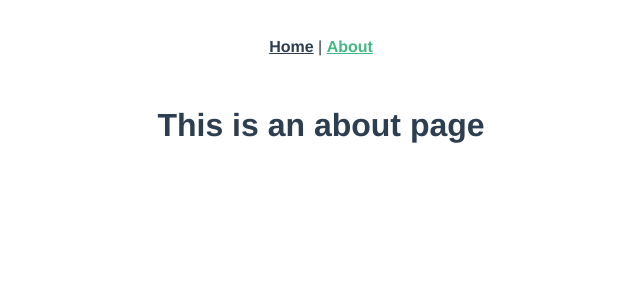
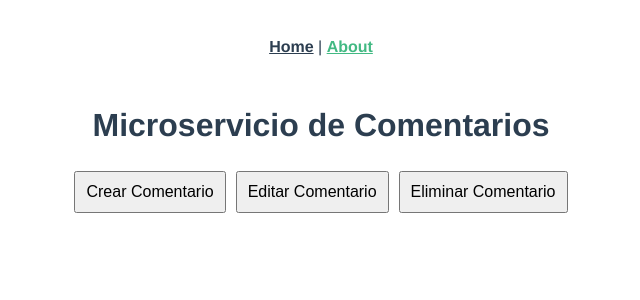
Before and after one commit to AaronZumarraga/proyecto-comentarios, a Vue app: page /#/about in a window 1280 px wide. Shown: the top 300 px of the page, without its empty margins (319-959 px from the left). Built offline with nearby package versions, Linux system fonts and the light colour scheme.

Commit message:
Creacion de proyecto y pagina de comentarios

```diff
--- a/src/views/AboutView.vue
+++ b/src/views/AboutView.vue
@@ -1,5 +1,104 @@
 <template>
-  <div class="about">
-    <h1>This is an about page</h1>
+  <div>
+    <h1>Microservicio de Comentarios</h1>
+    <button @click="mostrarCuadroCrear">Crear Comentario</button>
+    <button @click="mostrarListaEditar">Editar Comentario</button>
+    <button @click="mostrarListaEliminar">Eliminar Comentario</button>
+
+    <!-- Cuadro de Crear Comentario -->
+    <div v-if="mostrarCrear">
+      <textarea v-model="nuevoComentario" placeholder="Ingresa tu comentario"></textarea>
+      <button @click="agregarComentario">Agregar</button>
+    </div>
+
+    <!-- Lista de Editar Comentario -->
+    <div v-if="mostrarEditar">
+      <select v-model="comentarioSeleccionado">
+        <option v-for="comentario in comentarios" :key="comentario.id" :value="comentario.id">{{ comentario.contenido }}</option>
+      </select>
+      <button @click="editarComentario">Editar</button>
+    </div>
+
+    <!-- Lista de Eliminar Comentario -->
+    <div v-if="mostrarEliminar">
+      <select v-model="comentarioSeleccionadoEliminar">
+        <option v-for="comentario in comentarios" :key="comentario.id" :value="comentario.id">{{ comentario.contenido }}</option>
+      </select>
+      <button @click="eliminarComentario">Eliminar</button>
+    </div>
   </div>
 </template>
+
+<script>
+export default {
+  data() {
+    return {
+      mostrarCrear: false,
+      mostrarEditar: false,
+      mostrarEliminar: false,
+      nuevoComentario: '',
+      comentarioSeleccionado: null,
+      comentarioSeleccionadoEliminar: null,
+      comentarios: [
+        { id: 1, contenido: 'Primer comentario' },
+        { id: 2, contenido: 'Segundo comentario' },
+        // Agrega más comentarios según sea necesario
+      ],
+    };
+  },
+  methods: {
+    mostrarCuadroCrear() {
+      this.mostrarCrear = true;
+      this.mostrarEditar = false;
+      this.mostrarEliminar = false;
+    },
+    mostrarListaEditar() {
+      this.mostrarCrear = false;
+      this.mostrarEditar = true;
+      this.mostrarEliminar = false;
+    },
+    mostrarListaEliminar() {
+      this.mostrarCrear = false;
+      this.mostrarEditar = false;
+      this.mostrarEliminar = true;
+    },
+    agregarComentario() {
+      if (this.nuevoComentario.trim() !== '') {
+        this.comentarios.push({ id: this.comentarios.length + 1, contenido: this.nuevoComentario });
+        this.nuevoComentario = '';
+        this.mostrarCrear = false;
+      }
+    },
+    editarComentario() {
+      // Implementa la lógica para editar el comentario seleccionado
+      alert("Función para editar comentario");
+      this.mostrarEditar = false;
+    },
+    eliminarComentario() {
+      // Implementa la lógica para eliminar el comentario seleccionado
+      alert("Función para eliminar comentario");
+      this.mostrarEliminar = false;
+    },
+  },
+};
+</script>
+
+<style scoped>
+  body {
+    font-family: Arial, sans-serif;
+    text-align: center;
+    margin: 20px;
+  }
+
+  button {
+    padding: 10px;
+    margin: 5px;
+    font-size: 16px;
+  }
+
+  textarea {
+    width: 100%;
+    height: 100px;
+    margin-bottom: 10px;
+  }
+</style>
```
Also changed, not shown: server.js (added).
